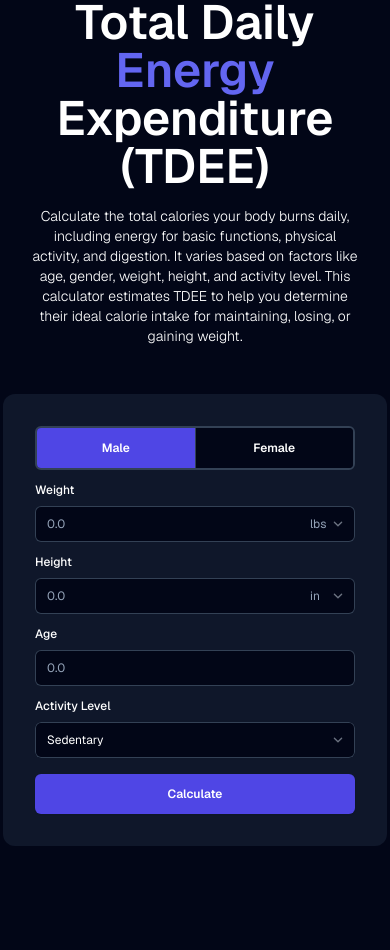
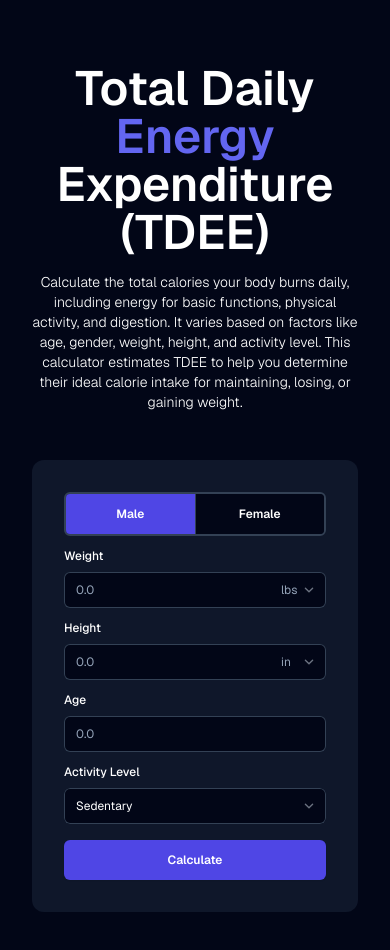
Before and after one commit to zhamann/tdee, a Next.js app: page / in a window 390 px wide. Shown: the top 950 px of the page. Before the commit the page ends 846 px from the top, so only its background shows below. Built offline with nearby package versions, Linux system fonts and the light colour scheme.

Commit message:
adjust mobile padding

```diff
--- a/src/app/_components/Calculator.tsx
+++ b/src/app/_components/Calculator.tsx
@@ -58,7 +58,7 @@ export default function Calculator({
   }
 
   return (
-    <div className="flex min-w-96 max-w-md flex-col gap-4 rounded-xl bg-slate-900 p-8 md:gap-6">
+    <div className="flex w-full max-w-md flex-col gap-4 rounded-xl bg-slate-900 p-8 md:min-w-96 md:gap-6">
       <div className="flex flex-col gap-y-2 md:gap-y-4">
         <Switch
           value={formData?.gender}
--- a/src/app/page.tsx
+++ b/src/app/page.tsx
@@ -63,7 +63,7 @@ export default function HomePage() {
   }
 
   return (
-    <main className="flex h-svh flex-col justify-center gap-12 bg-slate-950 py-8 text-white md:flex-row md:justify-start md:gap-0 md:overflow-hidden md:py-0">
+    <main className="flex h-full min-h-svh flex-col justify-center gap-12 bg-slate-950 py-16 text-white md:h-svh md:flex-row md:justify-start md:gap-0 md:overflow-hidden md:py-0">
       <div
         className={`flex shrink-0 items-center justify-center px-8 transition-transform duration-500 md:h-full md:w-[60svw] md:shrink-0 md:ps-16 ${
           showResults
@@ -74,7 +74,7 @@ export default function HomePage() {
         <Intro />
       </div>
       <div
-        className={`flex shrink-0 items-center justify-center px-4 transition-transform duration-500 md:h-full md:w-[40svw] md:px-16 ${
+        className={`flex shrink-0 items-center justify-center px-8 transition-transform duration-500 md:h-full md:w-[40svw] md:px-16 ${
           showResults
             ? "hidden md:flex md:-translate-x-[60vw]"
             : "md:translate-x-0"
```
